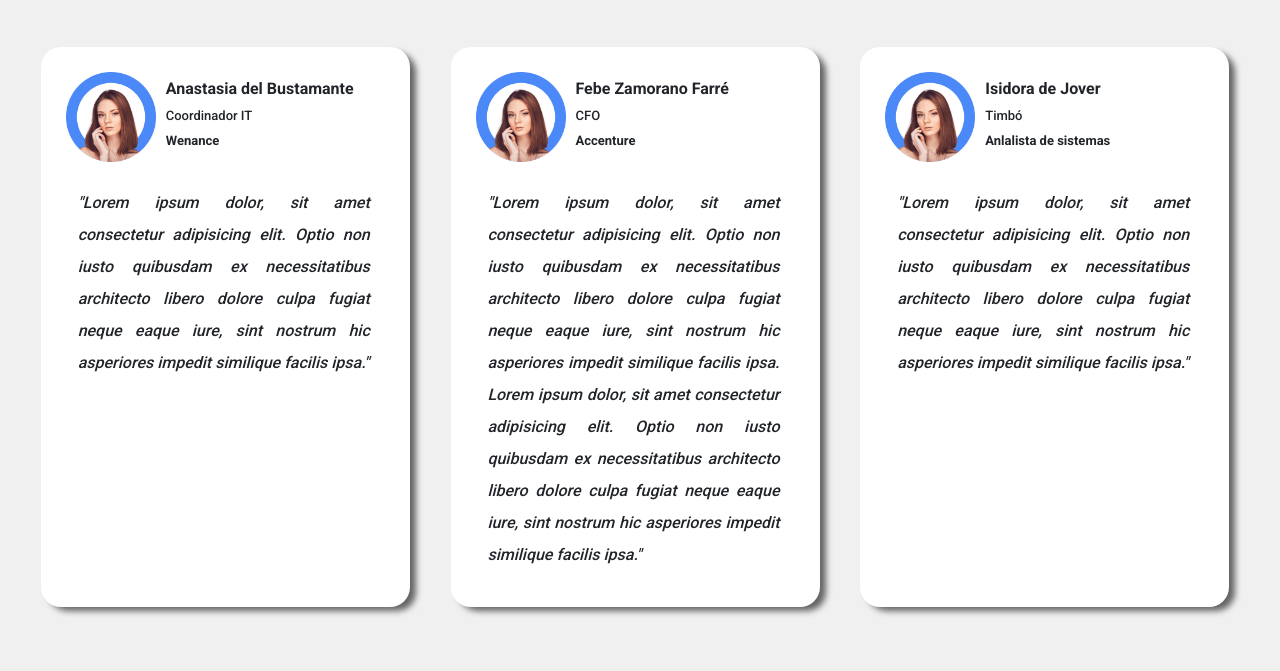
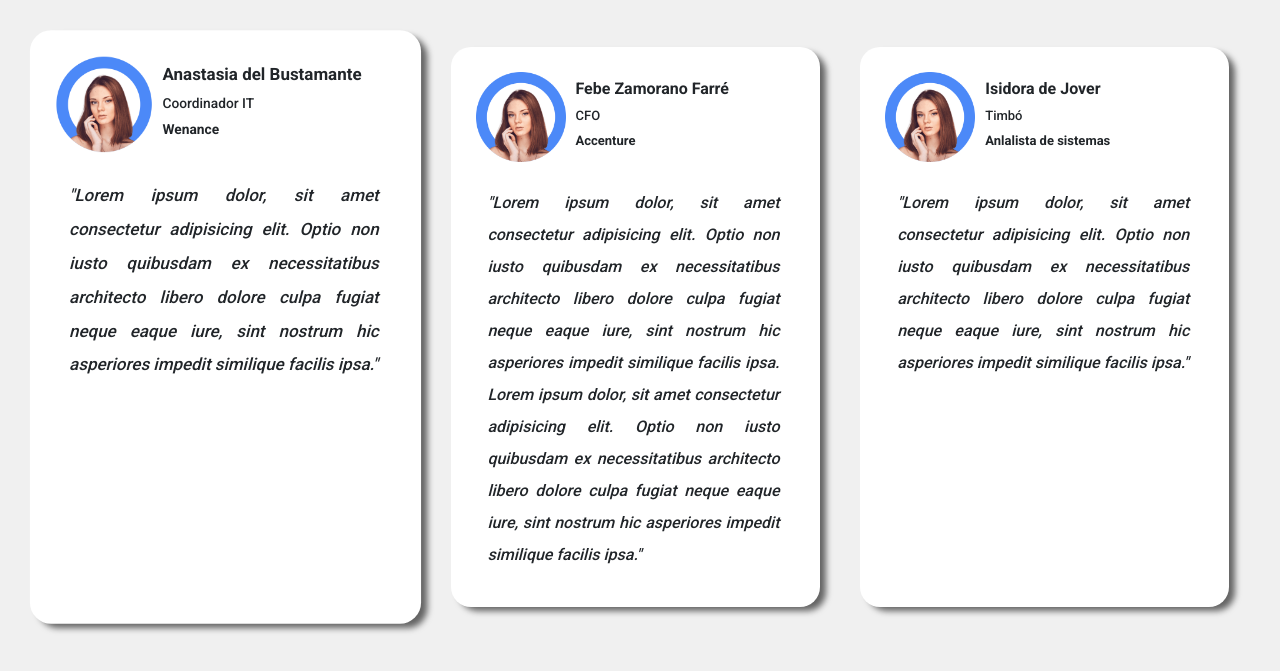
Before and after one commit to arnelg88/infored, a plain HTML site: page index.html in a window 1280 px wide. In both pictures the pointer is over the element 225 px from the left and 2655 px from the top of the page. Shown: the part 2328-2999 px from the top of the page. Drawn offline with nearby package versions, Linux system fonts and the light colour scheme; a web font is replaced by a local one.

Commit message:
Index - scale en las los testimonios

```diff
--- a/css/style.css
+++ b/css/style.css
@@ -427,7 +427,12 @@
     padding-bottom: 20px;
     background-color: white;
     box-shadow: 7px 5px 6px -1px rgba(0,0,0,0.59);
+    transition: all 0.3s;
+}
 
+
+.contenedor-card-testimonio:hover{
+    transform: scale(1.06)
 }
 
  .card-top{
```
